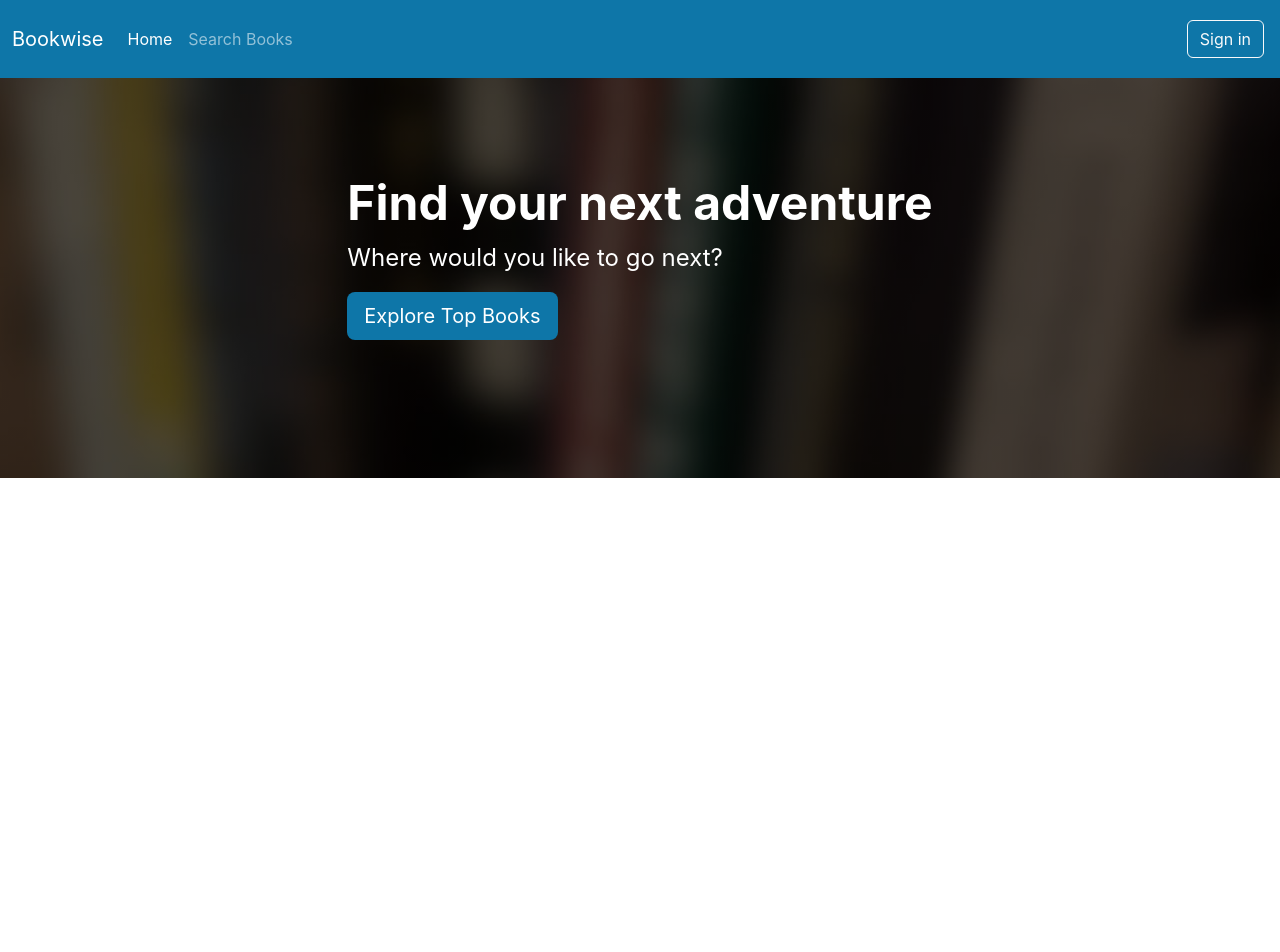
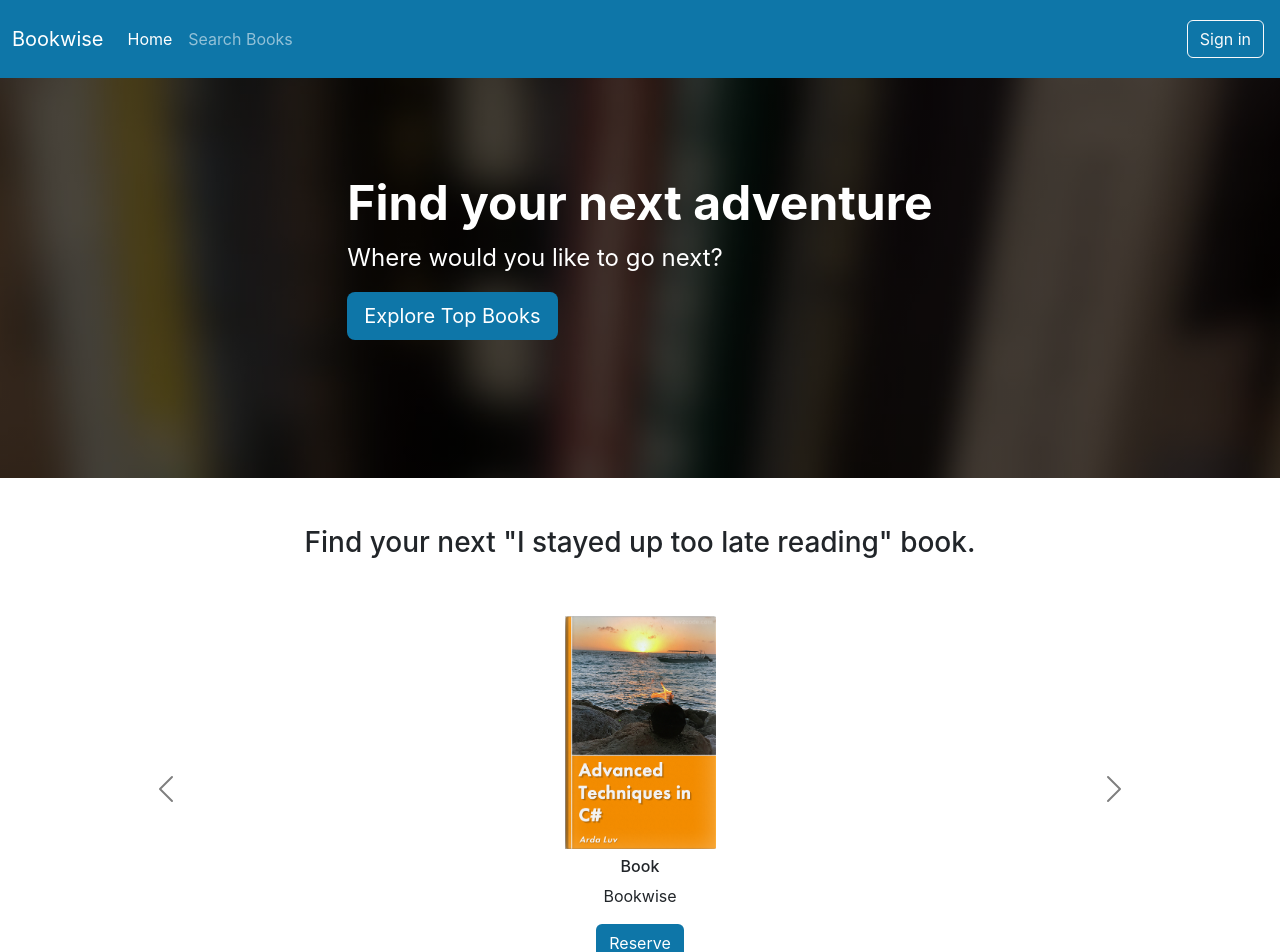
Before and after one commit to git-ashug/bookwise-lms-frontend, a React (Create React App) app: page / in a window 1280 px wide. Shown: the top 952 px of the page. Before the commit the page ends 800 px from the top, so only its background shows below. Built offline with nearby package versions, Linux system fonts and the light colour scheme.

Commit message:
Added carousel component

```diff
--- a/src/App.tsx
+++ b/src/App.tsx
@@ -2,12 +2,14 @@
 import "./App.css";
 import { Navbar } from "./layouts/NavbarAndFooter/Navbar";
 import { ExploreTopBooks } from "./layouts/NavbarAndFooter/HomePage/ExploreTopBooks";
+import { Carousel } from "./layouts/NavbarAndFooter/HomePage/Carousel";
 
 function App() {
   return (
     <div>
       <Navbar />
       <ExploreTopBooks />
+      <Carousel />
     </div>
   );
 }
--- /dev/null
+++ b/src/layouts/NavbarAndFooter/HomePage/Carousel.tsx
@@ -0,0 +1,126 @@
+export const Carousel = () => {
+  return (
+    <div className="container mt-5" style={{ height: 550 }}>
+      <div className="homepage-carousel-title">
+        <h3>Find your next "I stayed up too late reading" book.</h3>
+      </div>
+      <div
+        id="carouselExampleControls"
+        className="carousel carousel-dark slide mt-5 d-none d-lg-block"
+        data-bs-interval="false"
+      >
+        {/*Desktop */}
+        <div className="carousel-inner">
+          <div className="carousel-item active">
+            <div className="row d-flex justify-content-center align-items-center">
+              <div className="col-xs-6 col-sm-6 col-md-4 col-lg-3">
+                <div className="text-center">
+                <img
+                  src={require("./../../../Images/BooksImages/new-book-1.png")}
+                  alt="book"
+                  height={"233"}
+                  width={"151"}
+                />
+                <h6 className="mt-2">Book</h6>
+                <p>Bookwise</p>
+                <a className="btn main-color text-white" href="#">
+                  Reserve
+                </a>
+                </div>
+              </div>
+            </div>
+          </div>
+
+          <div className="carousel-item">
+            <div className="row d-flex justify-content-center align-items-center">
+              <div className="col-xs-6 col-sm-6 col-md-4 col-lg-3">
+                <div className="text-center">
+                <img
+                  src={require("./../../../Images/BooksImages/new-book-1.png")}
+                  alt="book"
+                  height={"233"}
+                  width={"151"}
+                />
+                <h6 className="mt-2">Book</h6>
+                <p>Bookwise</p>
+                <a className="btn main-color text-white" href="#">
+                  Reserve
+                </a>
+                </div>
+              </div>
+            </div>
+          </div>
+
+          <div className="carousel-item">
+            <div className="row d-flex justify-content-center align-items-center">
+              <div className="col-xs-6 col-sm-6 col-md-4 col-lg-3">
+                <div className="text-center">
+                <img
+                  src={require("./../../../Images/BooksImages/new-book-1.png")}
+                  alt="book"
+                  height={"233"}
+                  width={"151"}
+                />
+                <h6 className="mt-2">Book</h6>
+                <p>Bookwise</p>
+                <a className="btn main-color text-white" href="#">
+                  Reserve
+                </a>
+                </div>
+              </div>
+            </div>
+          </div>
+        </div>
+        <button
+          className="carousel-control-prev"
+          type="button"
+          data-bs-target="#carouselExampleControls"
+          data-bs-slide="prev"
+        >
+          <span
+            className="carousel-control-prev-icon"
+            aria-hidden="true"
+          ></span>
+          <span className="visually-hidden">Previous</span>
+        </button>
+        <button
+          className="carousel-control-next"
+          type="button"
+          data-bs-target="#carouselExampleControls"
+          data-bs-slide="next"
+        >
+          <span
+            className="carousel-control-next-icon"
+            aria-hidden="true"
+          ></span>
+          <span className="visually-hidden">Next</span>
+        </button>
+      </div>
+
+      {/*Mobile */}
+      <div className="d-lg-none mt-3">
+        <div className="row d-flex justify-content-center align-items-center">
+          <div className="text-center">
+            <img
+              src={require("./../../../Images/BooksImages/new-book-1.png")}
+              alt="book"
+              height={"233"}
+              width={"151"}
+            />
+            <h6 className="mt-2">Book</h6>
+            <p>Bookwise</p>
+            <a className="btn main-color text-white" href="#">
+              Reserve
+            </a>
+          </div>
+        </div>
+      </div>
+
+      <div className="homepage-carousel-title mt-3">
+        <a className="btn btn-outline-secondary btn-lg " href="#">
+          View More
+        </a>
+      </div>
+    </div>
+  );
+};
```
